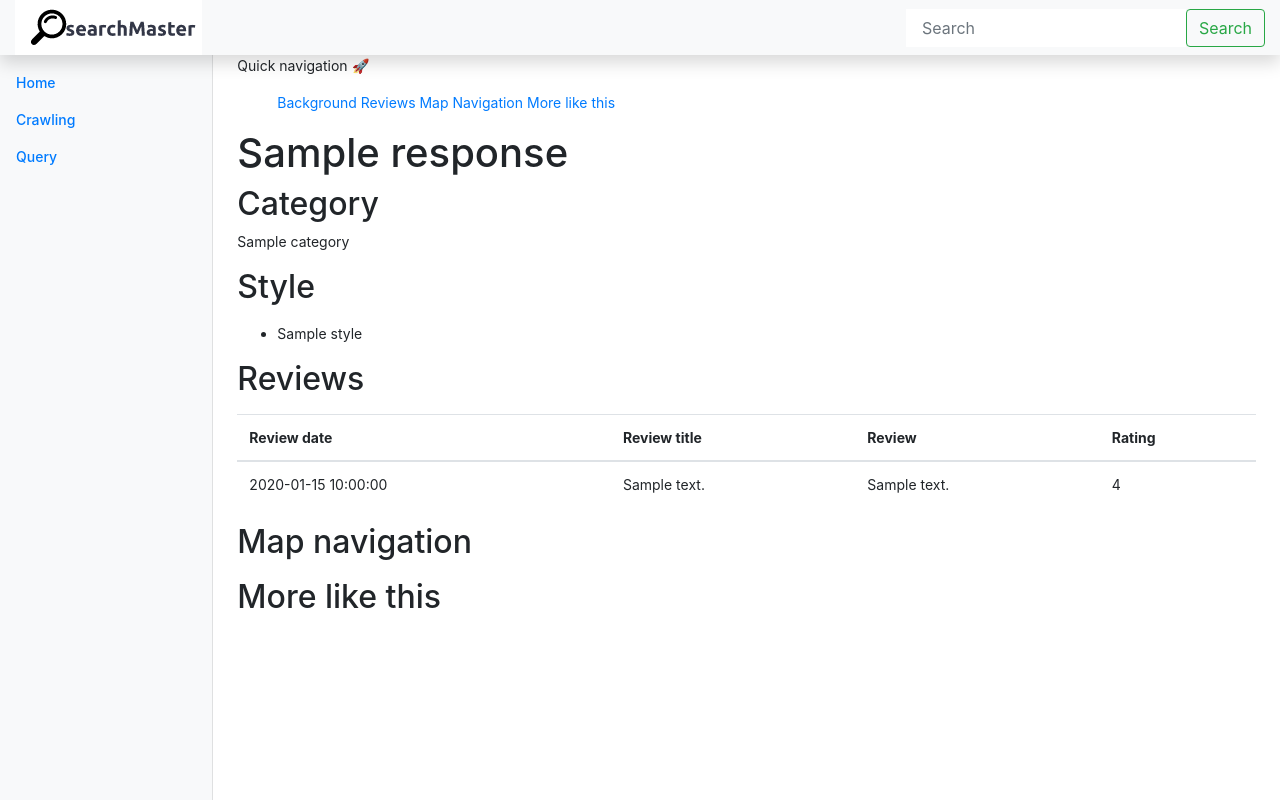
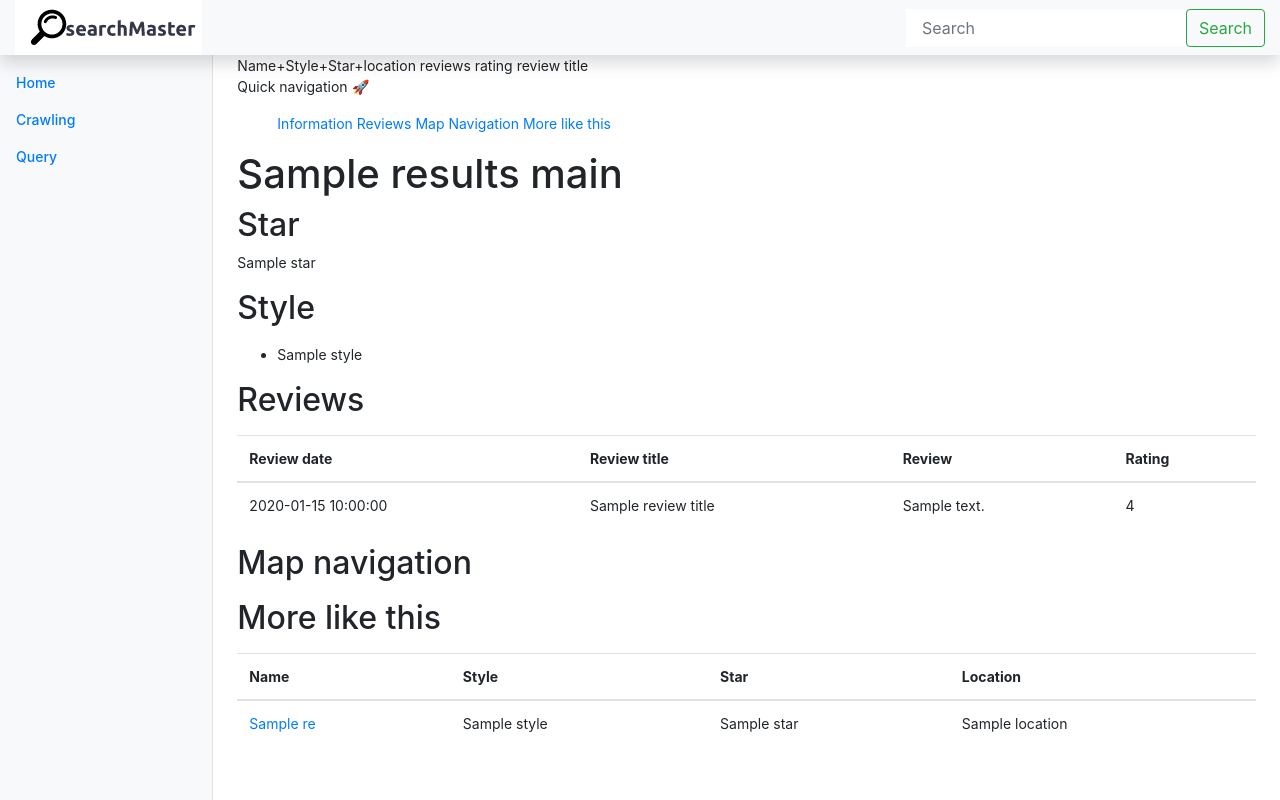
Before and after one commit to nailahgucon/CZ4034-IRProject-Group24, a Flask app: template frontend/templates/place.html in a window 1280 px wide. Run offline with Flask 2, Linux system fonts and the light colour scheme; the template is opened without the code that fills it: most values are stand-ins (such as "Sample title", 1, 10 or a date in 2020); parts of the project's set-up code (start-up, migrations or seed data) failed here and were passed over; some libraries are stand-ins or nearby versions.

Commit message:
implemented more like this in the place pages

```diff
--- a/frontend/templates/place.html
+++ b/frontend/templates/place.html
@@ -1,25 +1,26 @@
 {% extends "base.html" %}
 
 {% block content %}
+Name+Style+Star+location reviews rating review title
     <p class="navigation"> Quick navigation <span>&#128640;</span></p>
     <ul class="navigation" id="place-navigation">
-        <a href="#background-info">Background</a>
+        <a href="#background-info">Information</a>
         <a href="#reviews">Reviews</a>
         <a href="#navigation">Map Navigation</a>
         <a href="#more-like-this">More like this</a></ul>
 
     <div class="place-details">
-        <h1>{{ responses.name }}</h1></div>
+        <h1>{{ results_main['Name'] }}</h1></div>
 
 
     <div id="background-info">
         <div class="float-container">
             <div class="side-by-side-info">
-                <h2 class="heading">Category</h2>
+                <h2 class="heading">Star</h2>
             </div>
             <div class="side-by-side-info">
                 <p class="info">
-                {{ (responses.category) }}
+                {{ results_main['Star'] }}
                 </p>
             </div>
 
@@ -29,7 +30,7 @@
             <div class="side-by-side-info">
                 <p class="info">
                     <ul>
-                        {% for style in responses.style %}
+                        {% for style in results_main['Style'] %}
                             <li>{{ style }}</li>
                         {% endfor %}
                     </ul>
@@ -57,12 +58,12 @@
                         </tr>
                         </thead>
                         <tbody>
-                        {% for res in responses %}
+                        {% for res in results_reviews %}
                             <tr>
-                            <td>{{ res.date }}</td>
-                            <td>{{ res.reviewstitles }}</td>
-                            <td>{{ res.reviews }}</td>
-                            <td>{{ res.rating }}</td>
+                            <td>{{ res['Date'] }}</td>
+                            <td>{{ res['ReviewTitle'][0] }}</td>
+                            <td>{{ res['Review'][0] }}</td>
+                            <td>{{ res['Rating'][0] }}</td>
                             </tr>
                         {% endfor %}
                         </tbody>
@@ -85,13 +86,32 @@
     </div>
 
     <div id="more-like-this">
-        <div class="float-container">
-            <div class="side-by-side-info">
-                <h2 class="heading">More like this</h2>
-            </div>
-            <div class="side-by-side-info">
-
-            </div>
+        <div class="side-by-side-info">
+            <h2 class="heading">More like this</h2>
+        </div>
+        <div class="side-by-side-info">
+            <p class="info">
+                <table class="table responses-publications">
+                    <thead>
+                    <tr>
+                        <th>Name</th>
+                        <th>Style</th>
+                        <th>Star</th>
+                        <th>Location</th>
+                    </tr>
+                    </thead>
+                    <tbody>
+                    {% for res in results_mlt %}
+                        <tr>
+                        <td><a href={{url_for('query_bp.place',name=res['Name'] )}}>{{ res['Name'] }}</a></td>
+                        <td>{{ res['Style'][0] }}</td>
+                        <td>{{ res['Star'] }}</td>
+                        <td>{{ res['location'] }}</td>
+                        </tr>
+                    {% endfor %}
+                    </tbody>
+                </table>
+            </p>
         </div>
     </div>
 
```
Also changed, not shown: frontend/views/query.py (+48 -72 lines).
